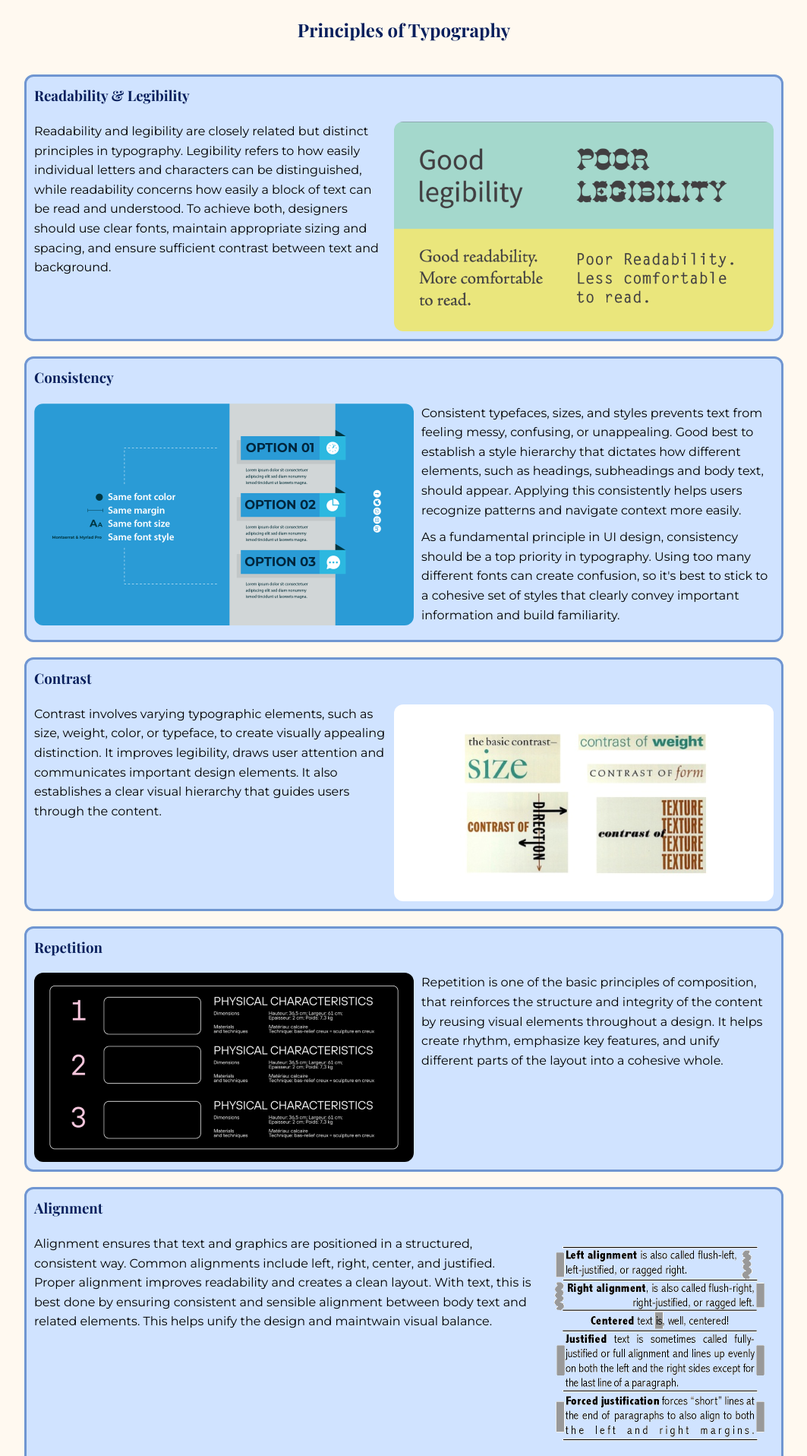
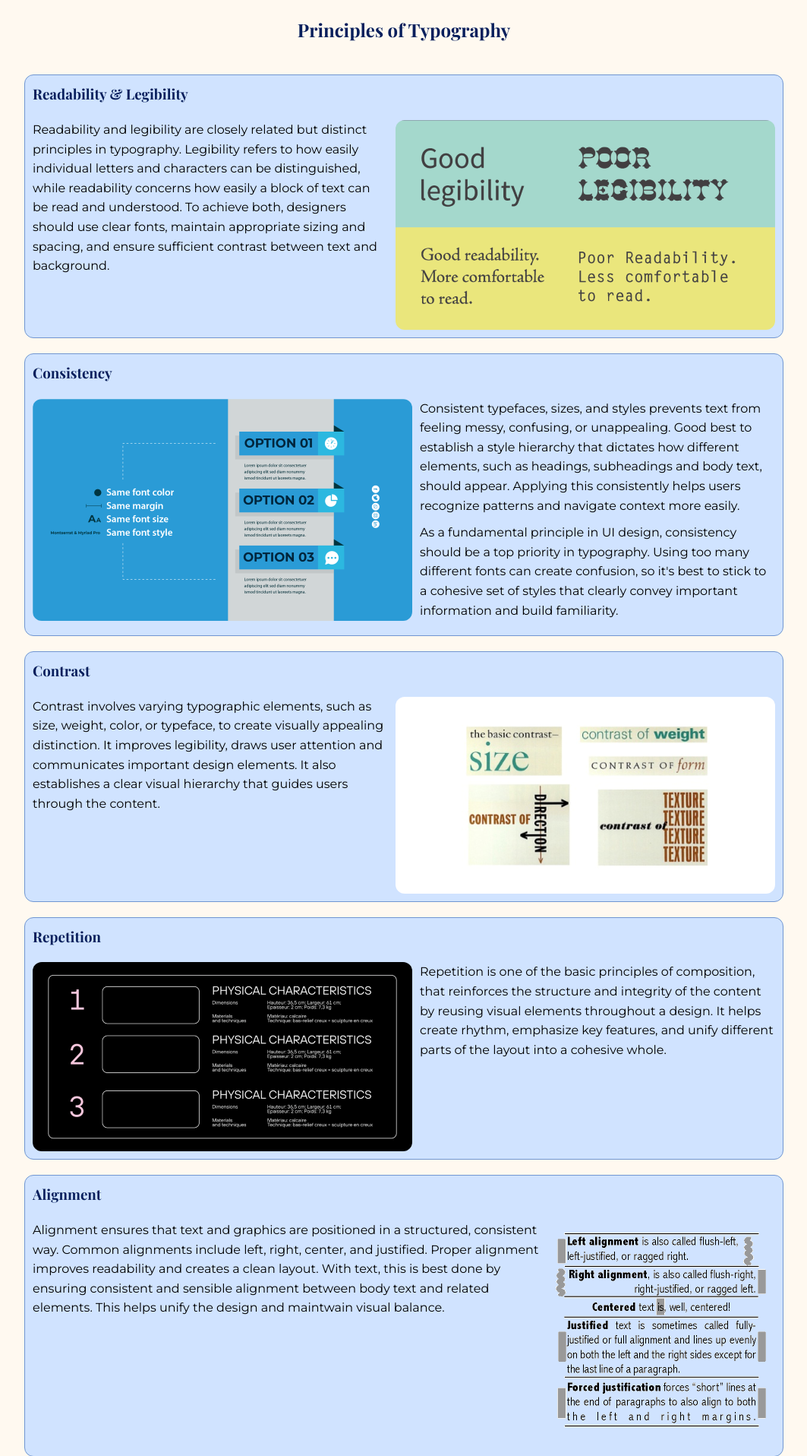
Before and after one commit to kelly2377/web-mobile2-typography, a PHP site: page /principles.php in a window 1280 px wide. Shown: the part 178-2094 px from the top of the page at 76% size, without its empty margins (108-1171 px from the left). Run offline with PHP 8.4, Linux system fonts and the light colour scheme; some web fonts are replaced.

Commit message:
Update styles.css

```diff
--- a/assets/css/styles.css
+++ b/assets/css/styles.css
@@ -202,6 +202,7 @@ main > div > section {
     background-color: var(--sky);
     border-radius: 12px;
     border-color: var(--universe);
+    border-width: 1px;
     border-style: solid;
 }
 
```
